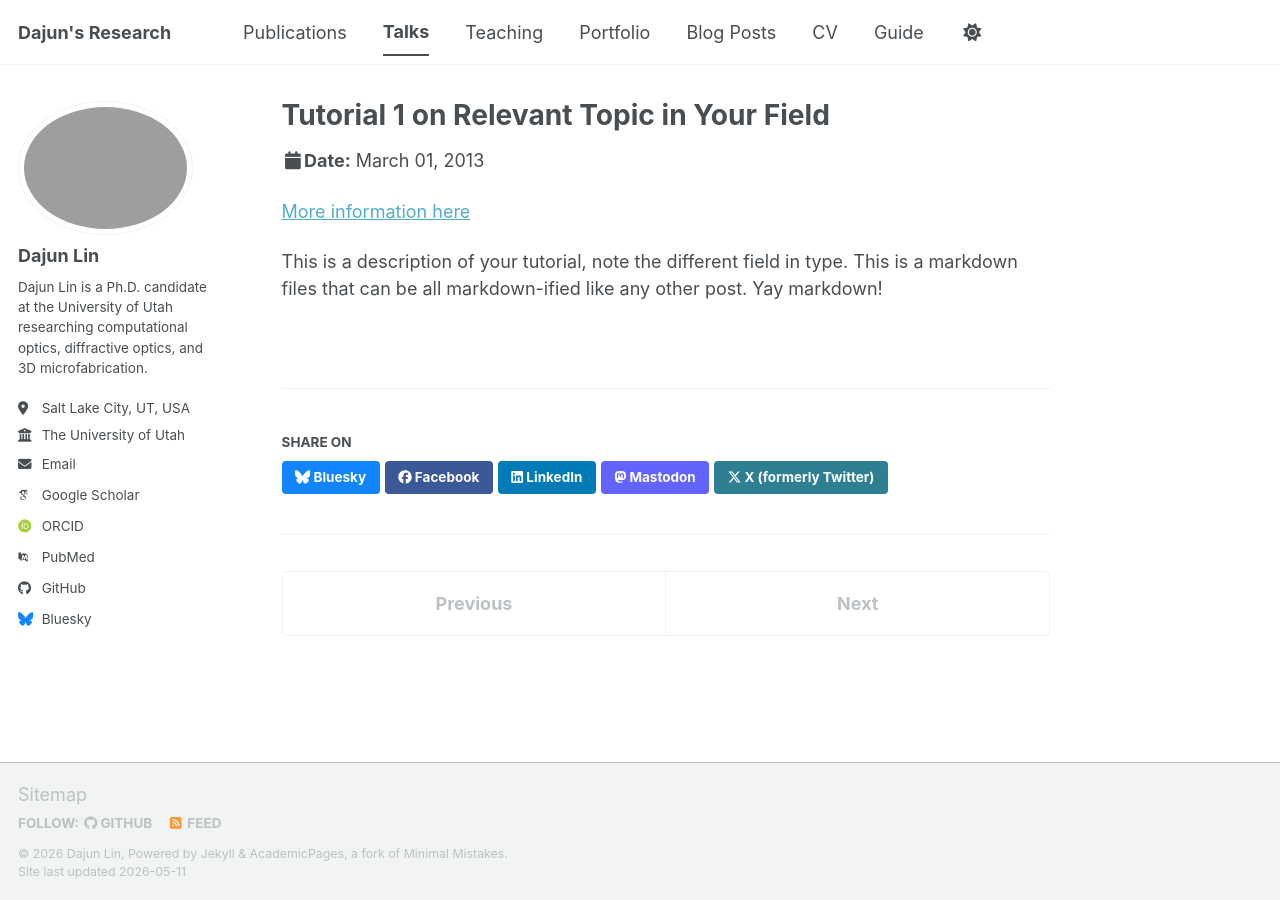
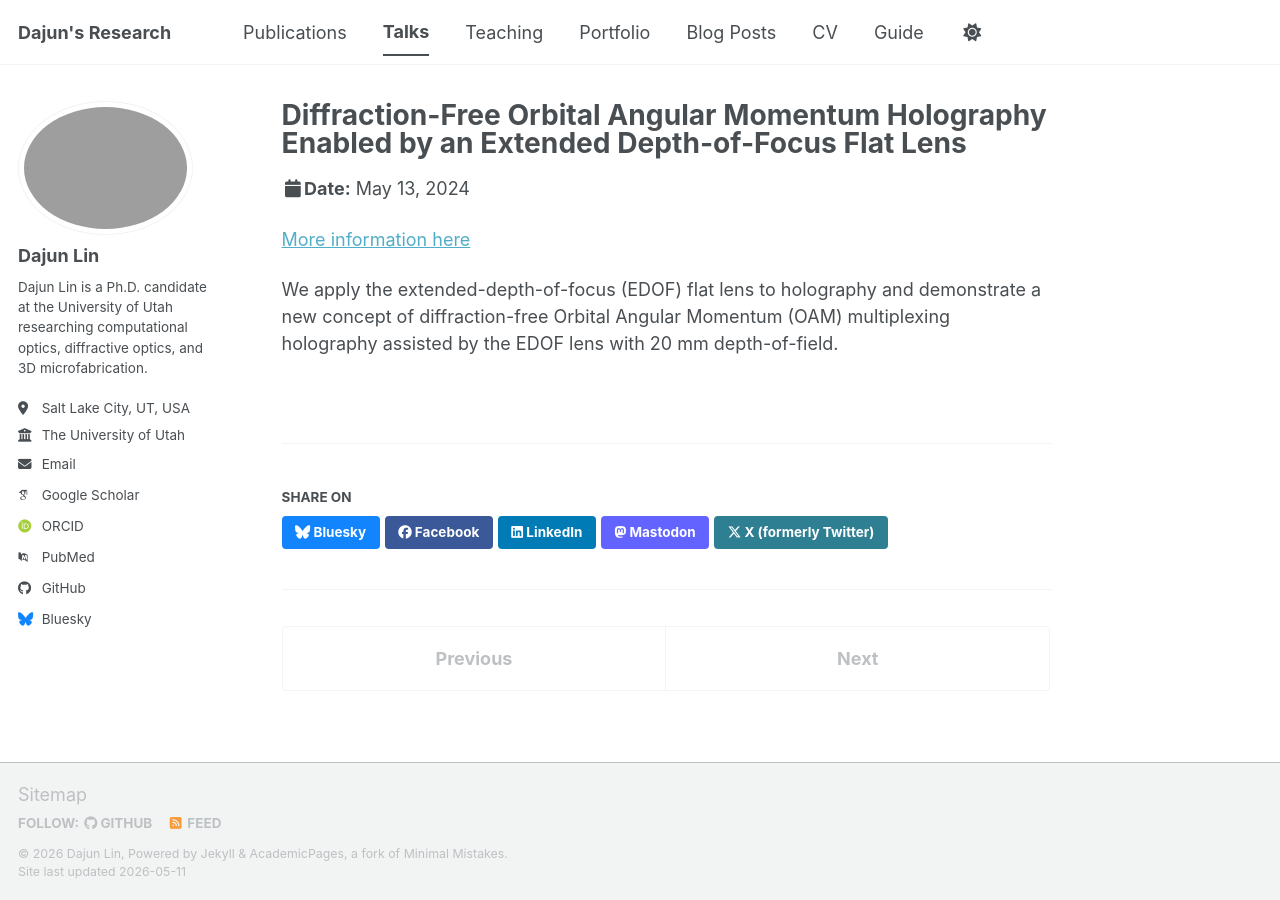
Before and after one commit to DajunLin29/dajunlin-research, a Jekyll site: the page built from _talks/2013-03-01-tutorial-1.md, in a window 1280 px wide. Built offline with Jekyll 4.4.1, drawn with Linux system fonts in a browser that asks for light colours; some web fonts are replaced; a script bundle is joined from its source files by our own code; library files that are not in the unit come from our copies.

Commit message:
Update 2013-03-01-tutorial-1.md

```diff
--- a/_talks/2013-03-01-tutorial-1.md
+++ b/_talks/2013-03-01-tutorial-1.md
@@ -1,13 +1,13 @@
 ---
-title: "Tutorial 1 on Relevant Topic in Your Field"
+title: "Diffraction-Free Orbital Angular Momentum Holography Enabled by an Extended Depth-of-Focus Flat Lens"
 collection: talks
 type: "Tutorial"
-permalink: /talks/2013-03-01-tutorial-1
-venue: "UC-Berkeley Institute for Testing Science"
-date: 2013-03-01
-location: "Berkeley, CA, USA"
+permalink: /talks/2024-05-13-CLEO_1_1
+venue: "CLEO and Conference on Lasers and Electro-Optics"
+date: 2024-05-13
+location: "Charlotte, NC, USA"
 ---
 
 [More information here](http://exampleurl.com)
 
-This is a description of your tutorial, note the different field in type. This is a markdown files that can be all markdown-ified like any other post. Yay markdown!
+We apply the extended-depth-of-focus (EDOF) flat lens to holography and demonstrate a new concept of diffraction-free Orbital Angular Momentum (OAM) multiplexing holography assisted by the EDOF lens with 20 mm depth-of-field.
```
